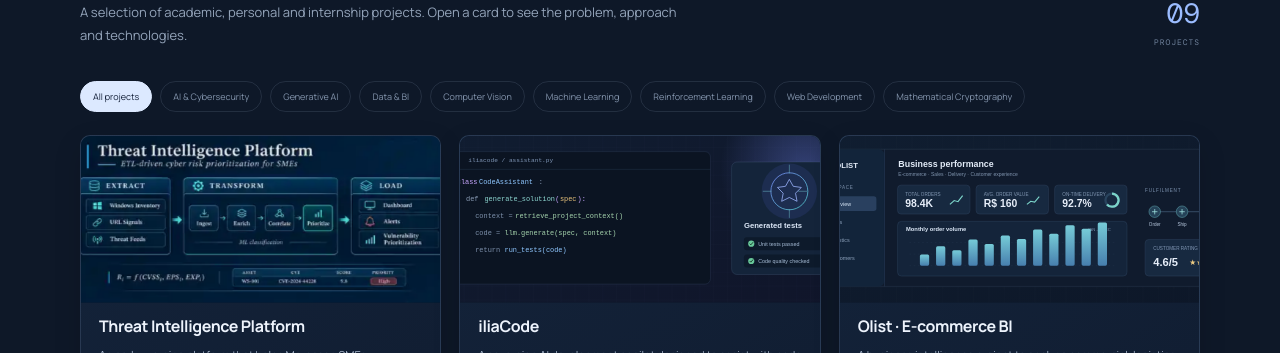
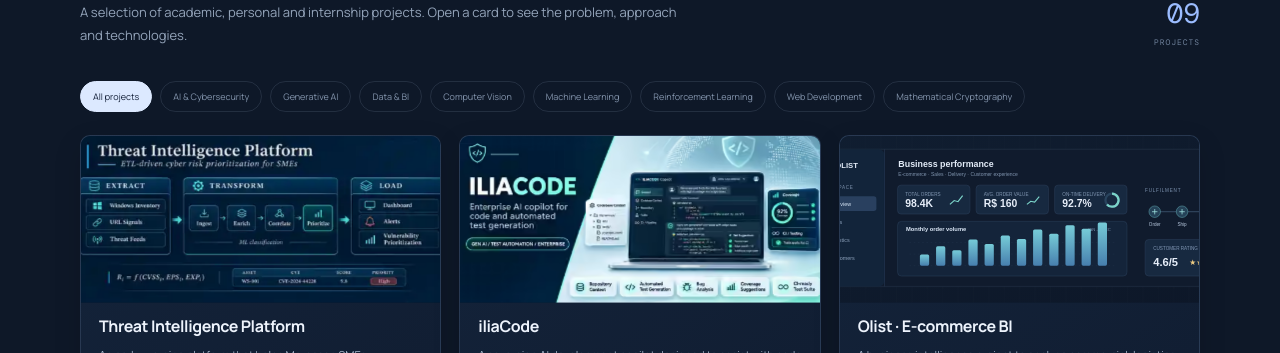
Before and after one commit to 1marieCurie/1marieCurie.github.io, a React (Vite) app: page / in a window 1280 px wide. Shown: the part 3060-3413 px from the top of the page. Built offline with nearby package versions, Linux system fonts and the light colour scheme.

Commit message:
Update iliaCode portfolio card with enterprise AI copilot cover

```diff
--- a/src/App.tsx
+++ b/src/App.tsx
@@ -185,7 +185,7 @@ const projects: Project[] = [
   },
   {
     title: 'iliaCode',
-    repo: 'https://github.com/1marieCurie/iliacode', screenshot: import.meta.env.BASE_URL + 'project-images/iliacode.svg', summaryFr: 'Un copilote souverain de développement assisté par IA, conçu pour aider à générer du code et des tests automatisés.', descriptionFr: 'Projet en cours qui explore la manière dont un assistant intelligent peut accompagner le cycle de développement logiciel, faciliter le travail des développeurs et renforcer la fiabilité du code grâce à la génération de tests.',
+    repo: 'https://github.com/1marieCurie/iliacode', screenshot: import.meta.env.BASE_URL + 'project-images/iliacode-cover.avif', summaryFr: 'Un copilote souverain de développement assisté par IA, conçu pour aider à générer du code et des tests automatisés.', descriptionFr: 'Projet en cours qui explore la manière dont un assistant intelligent peut accompagner le cycle de développement logiciel, faciliter le travail des développeurs et renforcer la fiabilité du code grâce à la génération de tests.',
     category: 'Generative AI', year: 'In progress',
     summary: 'A sovereign AI development copilot designed to assist with code generation and automated test creation.',
     description: 'An ongoing project exploring how an intelligent assistant can support software development workflows, improve developer productivity and strengthen software reliability through generated tests.',
```
Also changed, not shown: public/project-images/iliacode-cover.avif (added).
